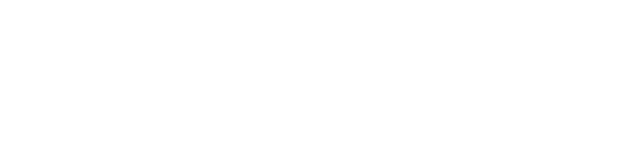
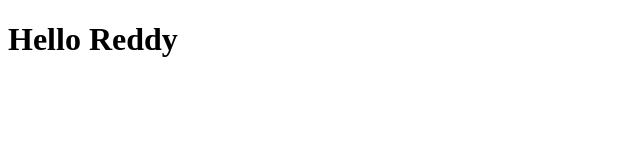
Before and after one commit to Esham156/intro_to_git, a plain HTML site: page index.html in a window 1280 px wide. Shown: the whole page, without its empty margins (0-640 px from the left). Drawn offline with Linux system fonts and the light colour scheme.

```diff
--- a/index.html
+++ b/index.html
@@ -6,6 +6,7 @@
     <title>intro to Git</title>
 </head>
 <body>
+    <h1>Hello Reddy</h1>
 
 </body>
 </html>
```
